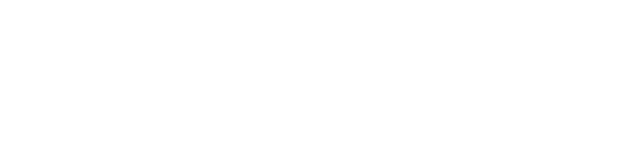
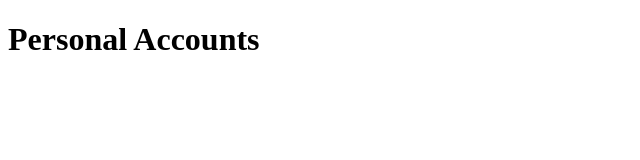
Before and after one commit to 34marqam/Accounts, a plain HTML site: page index.html in a window 1280 px wide. Shown: the whole page, without its empty margins (0-640 px from the left). Drawn offline with Linux system fonts and the light colour scheme.

Commit message:
test topbar

```diff
--- a/index.html
+++ b/index.html
@@ -5,7 +5,9 @@
   </head>
   <body>
 
-
+    <div style="width:100%, height:auto, position:fixed, margin-top:0px" id="top">
+      <h1> Personal Accounts </h1>
+    </div>
 
   </body>
 </html>
```
